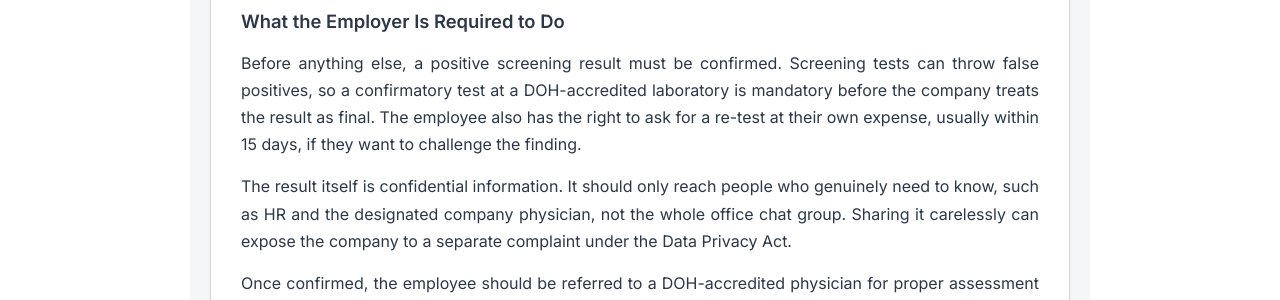
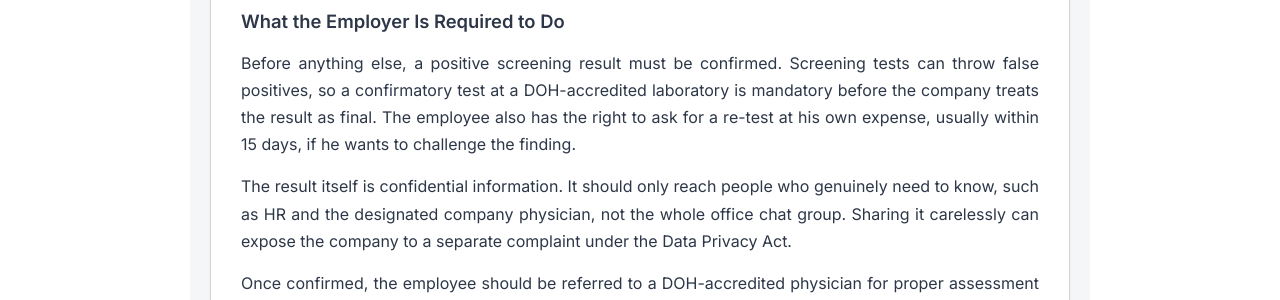
Before and after one commit to acordalawoffice/law.github.io, a Jekyll site: the page built from _posts/2026-07-30-positive-drug-test-employee-dismissal.md, in a window 1280 px wide and 900 px high, scrolled down 862 px. Shown: the part 207-507 px from the top of the window. Built offline with Jekyll 4.4.1, drawn with Linux system fonts in a browser that asks for light colours.

Commit message:
Update 2026-07-30-positive-drug-test-employee-dismissal.md
grammar correction

```diff
--- a/_posts/2026-07-30-positive-drug-test-employee-dismissal.md
+++ b/_posts/2026-07-30-positive-drug-test-employee-dismissal.md
@@ -21,7 +21,7 @@ description: "A positive drug test is not an automatic ticket to dismissal. Here
         <p style="margin-bottom: 15px;">Dismissal only becomes a real option when the drug use is tied to something more serious, such as drug dealing on company premises, repeated positive results even after a chance at rehabilitation, or conduct that puts safety at risk in the workplace. Even then, the company still has to prove it and still has to follow due process.</p>
 
         <h4 style="font-size: 1.15rem; color: #2d3748; margin-top: 25px; margin-bottom: 12px;">What the Employer Is Required to Do</h4>
-        <p style="margin-bottom: 15px;">Before anything else, a positive screening result must be confirmed. Screening tests can throw false positives, so a confirmatory test at a DOH-accredited laboratory is mandatory before the company treats the result as final. The employee also has the right to ask for a re-test at their own expense, usually within 15 days, if they want to challenge the finding.</p>
+        <p style="margin-bottom: 15px;">Before anything else, a positive screening result must be confirmed. Screening tests can throw false positives, so a confirmatory test at a DOH-accredited laboratory is mandatory before the company treats the result as final. The employee also has the right to ask for a re-test at his own expense, usually within 15 days, if he wants to challenge the finding.</p>
         <p style="margin-bottom: 15px;">The result itself is confidential information. It should only reach people who genuinely need to know, such as HR and the designated company physician, not the whole office chat group. Sharing it carelessly can expose the company to a separate complaint under the Data Privacy Act.</p>
         <p style="margin-bottom: 15px;">Once confirmed, the employee should be referred to a DOH-accredited physician for proper assessment before the company decides on next steps. This is the rehabilitative angle that RA 9165 and DO 53-03 both push for, especially for first offenders.</p>
 
```
